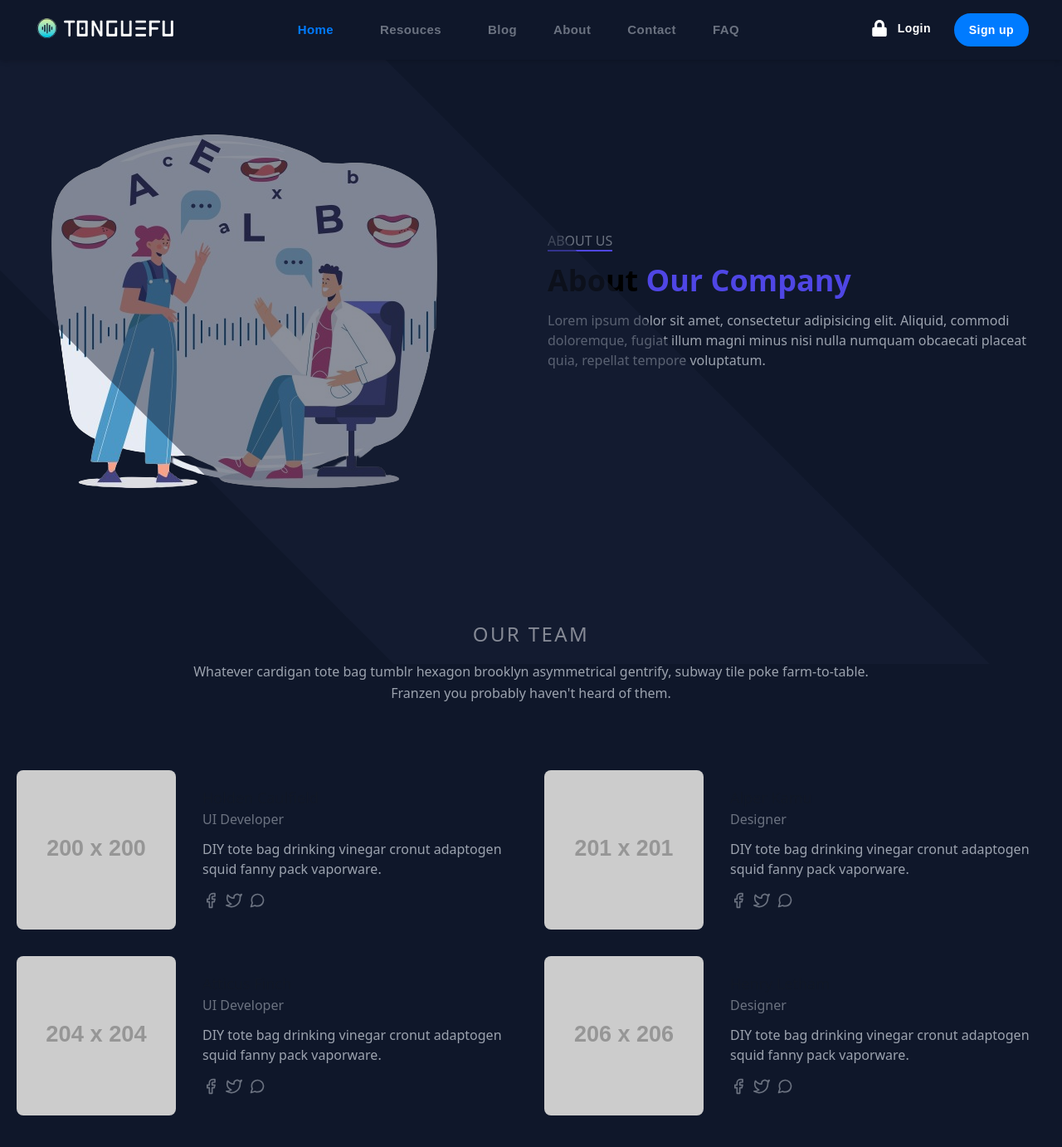
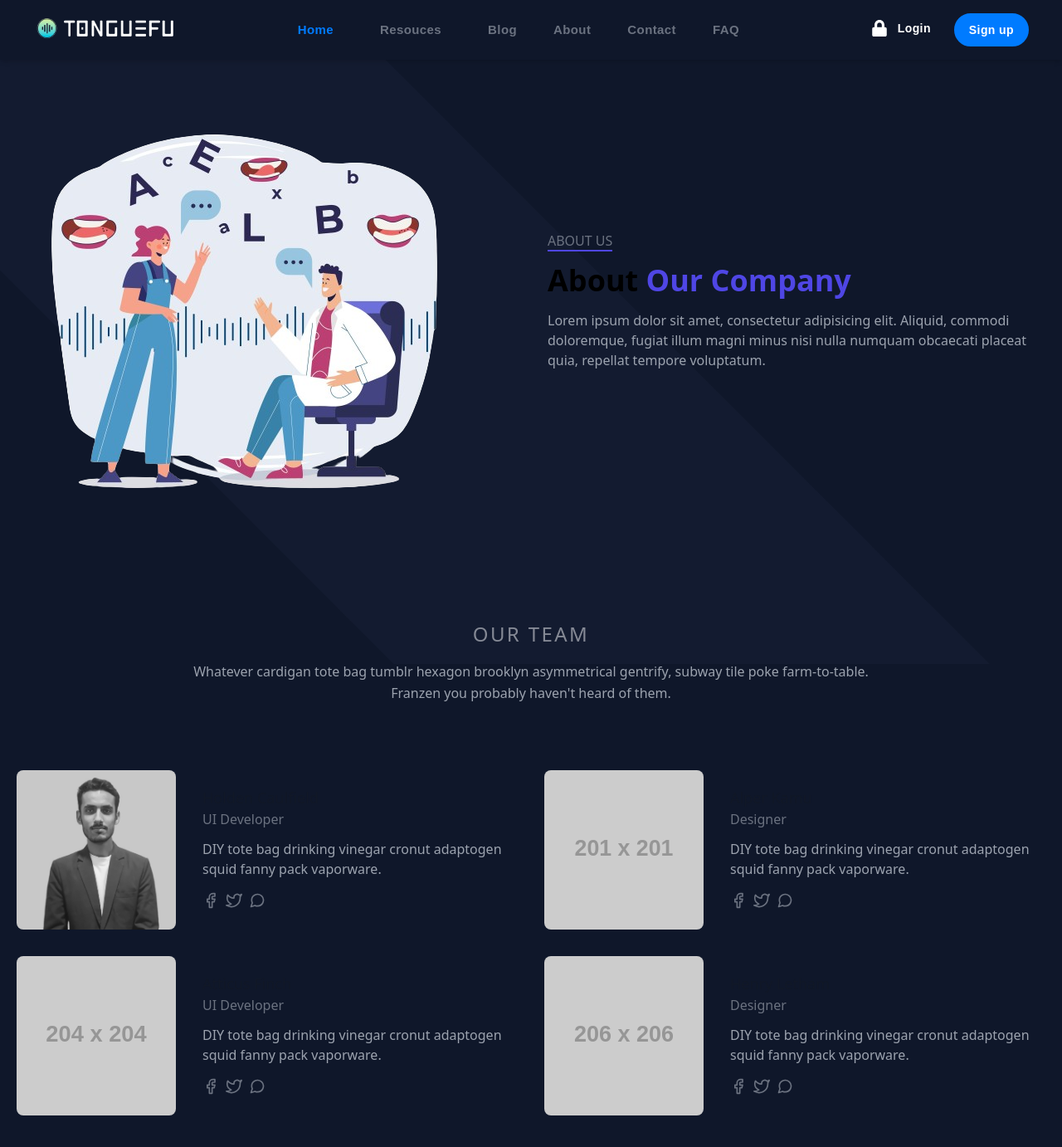
Before and after one commit to ParthGupta84616/TongueFu, a React (Create React App) app: page /about in a window 1280 px wide. Shown: the top 1382 px of the page at 83% size. Built offline with nearby package versions, Linux system fonts and the light colour scheme.

Commit message:
completed about page

```diff
--- a/src/components/About.jsx
+++ b/src/components/About.jsx
@@ -1,33 +1,22 @@
 import React from 'react'
 import about from "../assets/about1.png"
+import mohit from "../assets/mohit.jpg"
 
 function About() {
   return (
-       <div className="bg-slate-900">
-        <div className="absolute bottom-0 right-0 z-[20]">
-        <svg
-            width="1440"
-            height="886"
-            viewBox="0 0 1440 886"
-            xmlns="http://www.w3.org/2000/svg"
-        >
-            <path
-            opacity="0.5"
-            d="M193.307 -273.321L1480.87 1014.24L1121.85 1373.26C1121.85 1373.26 731.745 983.231 478.513 729.927C225.976 477.317 -165.714 85.6993 -165.714 85.6993L193.307 -273.321Z"
-            fill="#192136"
-            />
-        </svg>
-</div>
-        <div className=''>
+       <div className="">
+
+<div className="bg-slate-900">
+<div className='relative z-40'>
             <div class="sm:flex items-center max-w-screen-xl">
         <div class="sm:w-1/2 p-10">
-            <div class="image object-center text-center rounded-2xl">
-                <img src={about} className='rounded-2xl'/>
+            <div class="image object-center text-center rounded-2xl z-0 ">
+                <img src={about} className='rounded-2xl '/>
             </div>
         </div>
         <div class="sm:w-1/2 p-5">
-            <div class="text">
-                <span class="text-gray-500 border-b-2 border-indigo-600 uppercase">About us</span>
+            <div class="text ">
+                <span class="text-gray-500 border-b-2 border-indigo-600 uppercase ">About us</span>
                 <h2 class="my-4 font-bold text-3xl  sm:text-4xl ">About <span class="text-indigo-600">Our Company</span>
                 </h2>
                 <p class="text-gray-400">
@@ -40,16 +29,17 @@ function About() {
     </div>
 
     </div>
-    <section class="text-gray-400 body-font">
-  <div class="container px-5 py-24 mx-auto">
+</div>
+    <section class="text-gray-400 bg-slate-900 ">
+  <div class="container px-5 py-24 mx-auto ">
     <div class="flex flex-col text-center w-full mb-20">
-      <h1 class="text-2xl font-medium title-font mb-4 text-gray-100 tracking-widest">OUR TEAM</h1>
+      <h1 class="text-2xl font-medium title-font mb-4 text-gray-100 tracking-widest ">OUR TEAM</h1>
       <p class="lg:w-2/3 mx-auto leading-relaxed text-base">Whatever cardigan tote bag tumblr hexagon brooklyn asymmetrical gentrify, subway tile poke farm-to-table. Franzen you probably haven't heard of them.</p>
     </div>
-    <div class="flex flex-wrap -m-4">
+    <div class="flex flex-wrap -m-4 ">
       <div class="p-4 lg:w-1/2">
         <div class="h-full flex sm:flex-row flex-col items-center sm:justify-start justify-center text-center sm:text-left">
-          <img alt="team" class="flex-shrink-0 rounded-lg w-48 h-48 object-cover object-center sm:mb-0 mb-4" src="https://dummyimage.com/200x200"/>
+          <img alt="team" class="flex-shrink-0 rounded-lg w-48 h-48 object-cover object-center sm:mb-0 mb-4" src={mohit}/>
           <div class="flex-grow sm:pl-8">
             <h2 class="title-font font-medium text-lg text-gray-900">Holden Caulfield</h2>
             <h3 class="text-gray-500 mb-3">UI Developer</h3>
@@ -74,7 +64,7 @@ function About() {
           </div>
         </div>
       </div>
-      <div class="p-4 lg:w-1/2">
+      <div class="p-4 lg:w-1/2 ">
         <div class="h-full flex sm:flex-row flex-col items-center sm:justify-start justify-center text-center sm:text-left">
           <img alt="team" class="flex-shrink-0 rounded-lg w-48 h-48 object-cover object-center sm:mb-0 mb-4" src="https://dummyimage.com/201x201"/>
           <div class="flex-grow sm:pl-8">
@@ -159,7 +149,20 @@ function About() {
   </div>
 </section>
 
-
+<div className="absolute bottom-0 right-0 z-[1]">
+        <svg
+            width="1440"
+            height="886"
+            viewBox="0 0 1440 886"
+            xmlns="http://www.w3.org/2000/svg"
+        >
+            <path
+            opacity="0.5"
+            d="M193.307 -273.321L1480.87 1014.24L1121.85 1373.26C1121.85 1373.26 731.745 983.231 478.513 729.927C225.976 477.317 -165.714 85.6993 -165.714 85.6993L193.307 -273.321Z"
+            fill="#192136"
+            />
+        </svg>
+</div>
 </div>
   )
 }
```
Also changed, not shown: src/assets/mohit.jpg (added).
